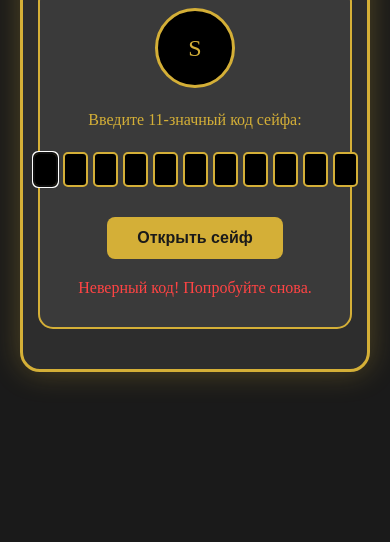
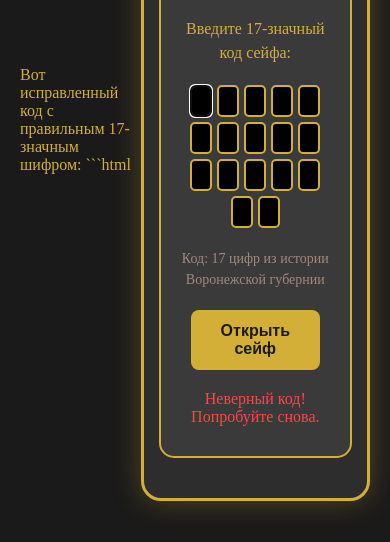
Before and after one commit to itamkina-boop/kvest_seif, a plain HTML site: page index.html in a window 390 px wide. Both pictures are taken after a click on the button "Открыть сейф". Shown: the part 302-844 px from the top of the page. Drawn offline with Linux system fonts and the light colour scheme.

Commit message:
Update index.html

````diff
--- a/index.html
+++ b/index.html
@@ -1,3 +1,6 @@
+Вот исправленный код с правильным 17-значным шифром:
+
+```html
 <!DOCTYPE html>
 <html lang="ru">
 <head>
@@ -23,7 +26,7 @@
         }
 
         .container {
-            max-width: 400px;
+            max-width: 500px;
             width: 100%;
             text-align: center;
         }
@@ -64,16 +67,17 @@
             justify-content: center;
             gap: 5px;
             margin: 20px 0;
+            flex-wrap: wrap;
         }
 
         .code-digit {
-            width: 30px;
-            height: 40px;
+            width: 25px;
+            height: 35px;
             border: 2px solid #d4af37;
             background: #000;
             color: #d4af37;
             text-align: center;
-            font-size: 18px;
+            font-size: 16px;
             border-radius: 5px;
         }
 
@@ -160,15 +164,25 @@
             line-height: 1.5;
         }
 
+        .code-hint {
+            font-size: 14px;
+            color: #a1887f;
+            margin: 10px 0;
+        }
+
         @media (max-width: 480px) {
             .code-digit {
-                width: 25px;
-                height: 35px;
-                font-size: 16px;
+                width: 22px;
+                height: 32px;
+                font-size: 14px;
             }
 
             .safe {
                 padding: 20px 15px;
+            }
+
+            .container {
+                max-width: 100%;
             }
         }
     </style>
@@ -181,10 +195,11 @@
             <div class="safe">
                 <div class="safe-door">
                     <div class="dial">S</div>
-                    <p>Введите 11-значный код сейфа:</p>
+                    <p>Введите 17-значный код сейфа:</p>
                     <div class="code-input" id="codeInputs">
                         <!-- Цифры будут добавлены через JS -->
                     </div>
+                    <p class="code-hint">Код: 17 цифр из истории Воронежской губернии</p>
                     <button onclick="checkCode()">Открыть сейф</button>
                     <div id="errorMsg" class="hidden" style="color: #ff4444; margin: 10px 0;">
                         Неверный код! Попробуйте снова.
@@ -264,19 +279,22 @@
     </div>
 
     <script>
+        // Правильный 17-значный код
+        const CORRECT_CODE = '66751649552322610';
+
         // Инициализация полей для ввода кода
         function initCodeInputs() {
             const codeInputs = document.getElementById('codeInputs');
             codeInputs.innerHTML = '';
 
-            for (let i = 0; i < 11; i++) {
+            for (let i = 0; i < 17; i++) {
                 const input = document.createElement('input');
                 input.type = 'text';
                 input.maxLength = 1;
                 input.className = 'code-digit';
                 input.addEventListener('input', function(e) {
                     // Автопереход к следующему полю
-                    if (e.target.value && i < 10) {
+                    if (e.target.value && i < 16) {
                         codeInputs.children[i + 1].focus();
                     }
 
@@ -287,6 +305,16 @@
                 input.addEventListener('keydown', function(e) {
                     // Переход назад при нажатии Backspace
                     if (e.key === 'Backspace' && !e.target.value && i > 0) {
+                        codeInputs.children[i - 1].focus();
+                    }
+
+                    // Переход вперед при нажатии стрелки вправо
+                    if (e.key === 'ArrowRight' && i < 16) {
+                        codeInputs.children[i + 1].focus();
+                    }
+
+                    // Переход назад при нажатии стрелки влево
+                    if (e.key === 'ArrowLeft' && i > 0) {
                         codeInputs.children[i - 1].focus();
                     }
                 });
@@ -309,10 +337,7 @@
                 enteredCode += input.value;
             }
 
-            // ЗАМЕНИТЕ НА РЕАЛЬНЫЙ 11-ЗНАЧНЫЙ КОД
-            const correctCode = '12345678901'; // Пример кода
-
-            if (enteredCode === correctCode) {
+            if (enteredCode === CORRECT_CODE) {
                 document.getElementById('codeScreen').classList.add('hidden');
                 document.getElementById('safeContent').classList.remove('hidden');
             } else {
````
